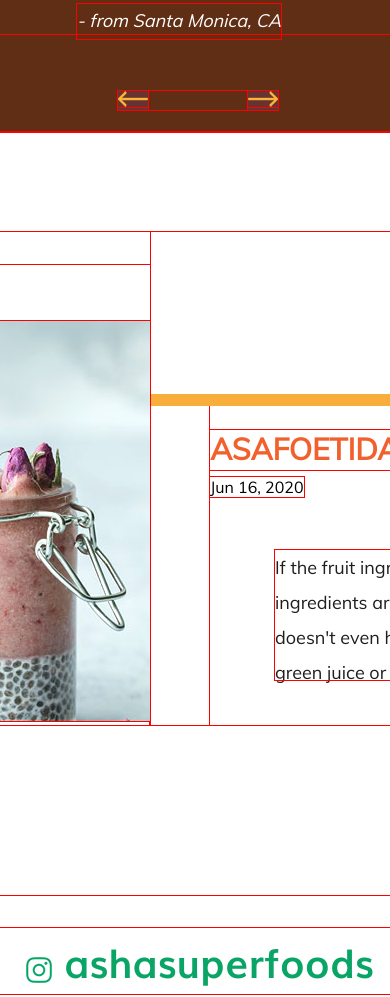
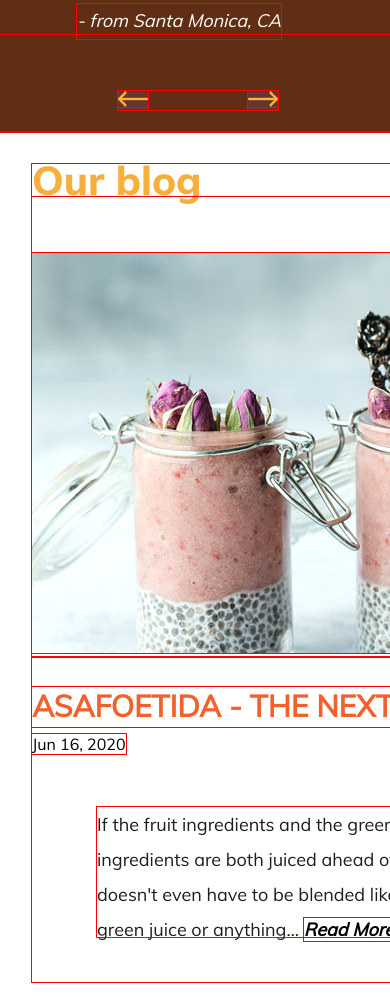
Before and after one commit to Evgeniya-junior/smoohties-project, a plain HTML site: page index.html in a window 390 px wide. Shown: the part 7420-8417 px from the top of the page. Drawn offline with Linux system fonts and the light colour scheme; files whose address does not match are found by name.

Commit message:
add responsibiliti in blog block

```diff
--- a/css/style.css
+++ b/css/style.css
@@ -1038,6 +1038,14 @@ li.about__item:last-child{
       -ms-transform: translate(-70px,-120px);
       -o-transform: translate(-70px,-120px);
     }
+   .blog__container{
+     flex-direction: column;
+     margin:50px 60px;
+   }
+
+   .news__container::before{
+     display: none;
+   }
   }
 @media screen and (max-width:768px) {
   .header__navigation {
@@ -1076,5 +1084,14 @@ li.about__item:last-child{
   h3{
     font-size: 20px;
   }
-
+  .blog{
+    justify-content: flex-start;
   }
+  .blog__container{
+    align-items: flex-start;
+    margin:2rem;
+  }
+  .blog__article{
+    padding-left:0;
+  }
+}
```
Lines whose indentation alone changed are shown as unchanged.
